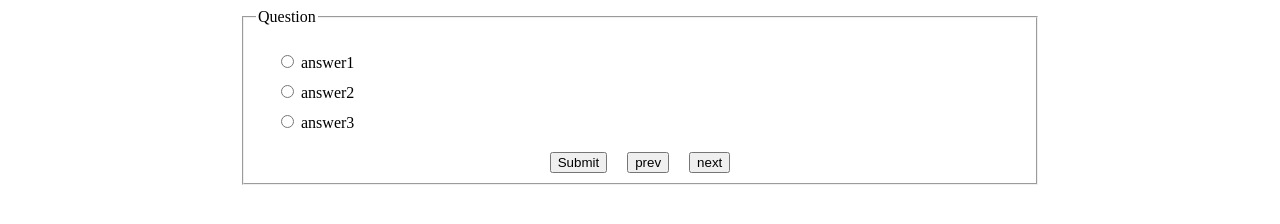
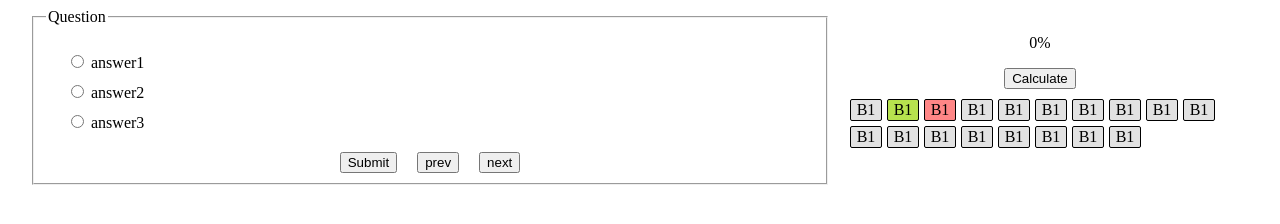
Before and after one commit to whiterabbit8/hc-test, a plain HTML site: page index.html in a window 1280 px wide. Drawn offline with Linux system fonts and the light colour scheme.

Commit message:
feat: add  sidebar

```diff
--- a/index.html
+++ b/index.html
@@ -32,7 +32,30 @@
                 </fieldset>
             </form>
             <aside class="sidebar">
-                <div></div>
+                <div class="progress-container">
+                    <p class="progress">0%</p>
+                    <button class="calc">Calculate</button>
+                </div>
+                <div class="questions">
+                    <div class="question">В1</div>
+                    <div class="question right">В1</div>
+                    <div class="question wrong">В1</div>
+                    <div class="question">В1</div>
+                    <div class="question">В1</div>
+                    <div class="question">В1</div>
+                    <div class="question">В1</div>
+                    <div class="question">В1</div>
+                    <div class="question">В1</div>
+                    <div class="question">В1</div>
+                    <div class="question">В1</div>
+                    <div class="question">В1</div>
+                    <div class="question">В1</div>
+                    <div class="question">В1</div>
+                    <div class="question">В1</div>
+                    <div class="question">В1</div>
+                    <div class="question">В1</div>
+                    <div class="question">В1</div>
+                </div>
             </aside>
         </main>
     </body>
--- a/style.css
+++ b/style.css
@@ -5,6 +5,11 @@ body {
 
 form {
     width: 800px;
+}
+
+input,
+button {
+    cursor: pointer;
 }
 
 .container {
@@ -24,3 +29,44 @@ form {
     gap: 20px;
     justify-content: center;
 }
+
+.sidebar {
+    width: 380px;
+    padding: 10px 20px;
+    display: flex;
+    flex-direction: column;
+    align-items: center;
+    gap: 10px;
+}
+
+.progress-container {
+    display: flex;
+    flex-direction: column;
+    align-items: center;
+}
+
+.questions {
+    display: flex;
+    flex-wrap: wrap;
+    gap: 5px;
+}
+
+.question {
+    cursor: pointer;
+    width: 30px;
+    height: 20px;
+    display: flex;
+    align-items: center;
+    justify-content: center;
+    border: 1px solid black;
+    border-radius: 2px;
+    background-color: #e2e2e2;
+}
+
+.question.right {
+    background-color: #b7e24e;
+}
+
+.question.wrong {
+    background-color: #ff8686;
+}
```
